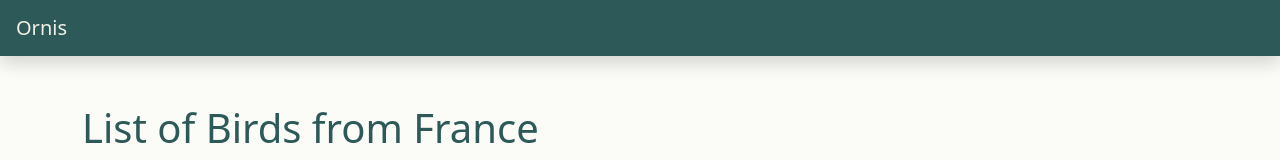
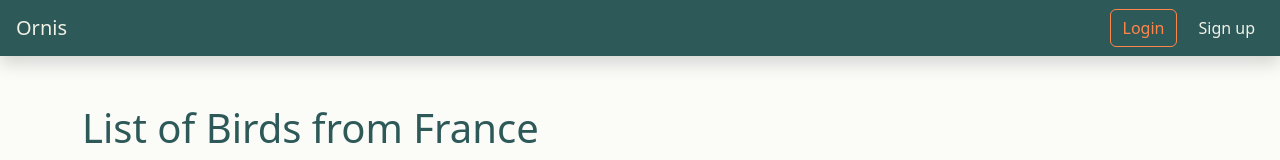
Before and after one commit to LaurineDaSilva/ornis, a Vue app in the folder ornis-ui/: page / in a window 1280 px wide. Shown: the top 160 px of the page. Built offline with nearby package versions, Linux system fonts and the light colour scheme; no server answers.

Commit message:
[ORNIS-47] feat: create front for sign-up page (#56)

```diff
--- /dev/null
+++ b/ornis-ui/src/components/SignUp.vue
@@ -0,0 +1,37 @@
+<script></script>
+
+<template>
+  <section>
+    <h1>{{ $t('signUp.title') }}</h1>
+    <form>
+      <div class="mb-3">
+        <label for="usernameInput" class="form-label"
+          >{{ $t('signUp.username.label') }}<span class="text-secondary">*</span></label
+        >
+        <input id="usernameInput" class="form-control" type="text" />
+        <div id="usernameInputHelpText" class="form-text">
+          {{ $t('signUp.username.helpText') }}
+        </div>
+      </div>
+      <div class="mb-3">
+        <label for="emailInput" class="form-label"
+          >{{ $t('signUp.email.label') }}<span class="text-secondary">*</span></label
+        >
+        <input id="emailInput" class="form-control" type="email" />
+        <div id="emailHelpText" class="form-text">{{ $t('signUp.email.helpText') }}</div>
+      </div>
+      <div class="mb-3">
+        <label for="passwordInput" class="form-label"
+          >{{ $t('signUp.password.label') }}<span class="text-secondary">*</span></label
+        >
+        <input id="passwordInput" class="form-control" type="password" />
+        <div id="passwordHelpText" class="form-text">
+          {{ $t('signUp.password.helpText') }} "<span class="fst-italic">%*!</span>".
+        </div>
+      </div>
+      <div class="d-grid gap-2 d-md-flex justify-content-md-end">
+        <button type="submit" class="btn btn-primary">{{ $t('signUp.submit') }}</button>
+      </div>
+    </form>
+  </section>
+</template>
--- a/ornis-ui/src/components/commons/HeaderBar.vue
+++ b/ornis-ui/src/components/commons/HeaderBar.vue
@@ -1,7 +1,13 @@
 <template>
   <nav class="navbar navbar-expand-lg navbar-dark bg-primary text-light mb-5 shadow">
     <div class="container-fluid">
-      <a class="navbar-brand text-light ms-1" href="#">Ornis</a>
+      <a class="navbar-brand text-light ms-1" href="/">Ornis</a>
+      <div class="col-md-3 text-end">
+        <button type="button" class="btn btn-outline-secondary me-2">Login</button>
+        <button type="button" class="btn btn-primary">
+          <a href="/sign-up" class="text-light navbar-links">{{ $t('signUp.title') }}</a>
+        </button>
+      </div>
       <button
         class="navbar-toggler"
         type="button"
@@ -13,3 +19,9 @@
     </div>
   </nav>
 </template>
+
+<style>
+.navbar-links {
+  text-decoration: none;
+}
+</style>
--- a/ornis-ui/src/i18n/en.js
+++ b/ornis-ui/src/i18n/en.js
@@ -34,6 +34,22 @@ const messages = {
     waldra1: 'Northern Bald Ibis',
     gretit1: 'Great Tit',
   },
+  signUp: {
+    title: 'Sign up',
+    username: {
+      label: 'Username',
+      helpText: '20 chars max. Must be unique.',
+    },
+    email: {
+      label: 'Email address',
+      helpText: 'Must be unique.',
+    },
+    password: {
+      label: 'Password',
+      helpText: '8 chars min. Must include one lowercase letter, one uppercase and one of',
+    },
+    submit: 'Sign up',
+  },
 };
 
 export default messages;
--- a/ornis-ui/src/i18n/fr.js
+++ b/ornis-ui/src/i18n/fr.js
@@ -34,6 +34,23 @@ const messages = {
     waldra1: 'Ibis chauve',
     gretit1: 'Mésange charbonnière',
   },
+  signUp: {
+    title: 'Inscription',
+    username: {
+      label: "Nom d'utilisateur",
+      helpText: '20 caractères maximum. Doit être unique.',
+    },
+    email: {
+      label: 'Adresse email',
+      helpText: 'Doit être unique.',
+    },
+    password: {
+      label: 'Mot de passe',
+      helpText:
+        '8 caractères minimum. Doit inclure une lettre minuscule, une lettre majuscule et un symbole parmi',
+    },
+    submit: "S'inscrire",
+  },
 };
 
 export default messages;
--- a/ornis-ui/src/router/index.js
+++ b/ornis-ui/src/router/index.js
@@ -1,5 +1,6 @@
 import { createRouter, createWebHistory } from 'vue-router';
 import BirdsList from '@/components/BirdsList.vue';
+import SignUp from '@/components/SignUp.vue';
 
 const router = createRouter({
   history: createWebHistory(import.meta.env.BASE_URL),
@@ -8,6 +9,11 @@ const router = createRouter({
       path: '/',
       name: 'home',
       component: BirdsList,
+    },
+    {
+      path: '/sign-up',
+      name: 'sign-up',
+      component: SignUp,
     },
     /*
     {
```
